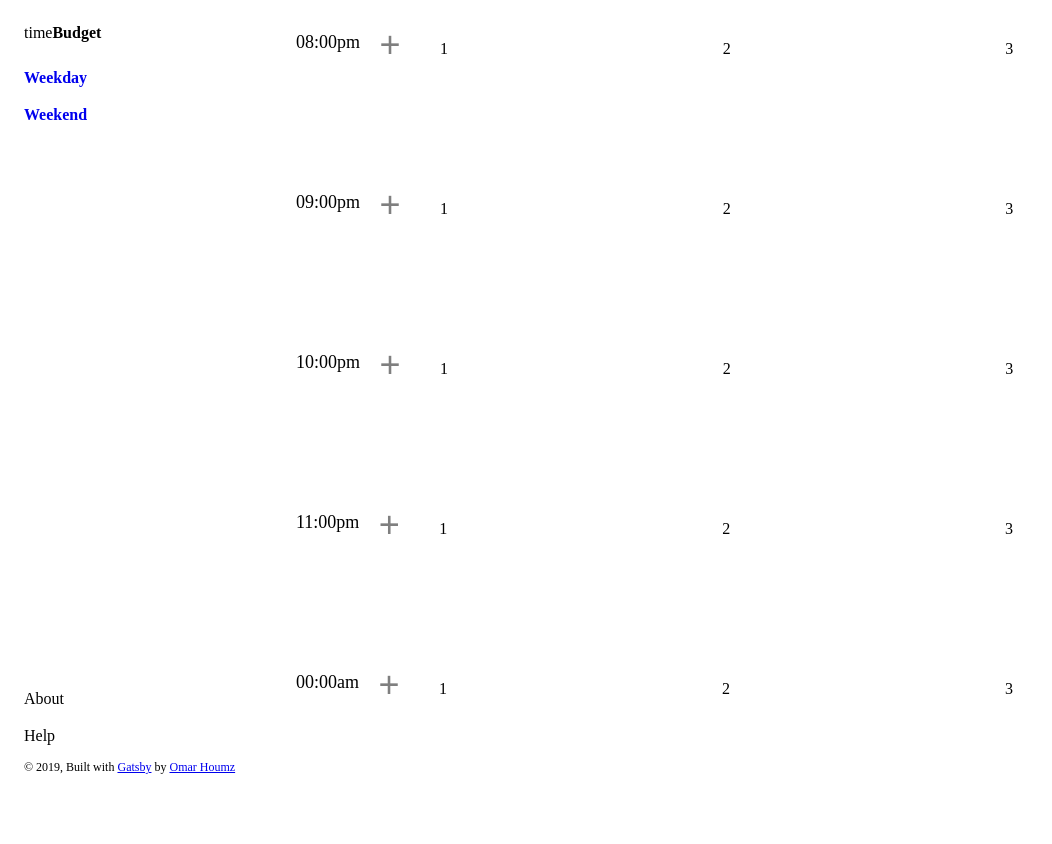
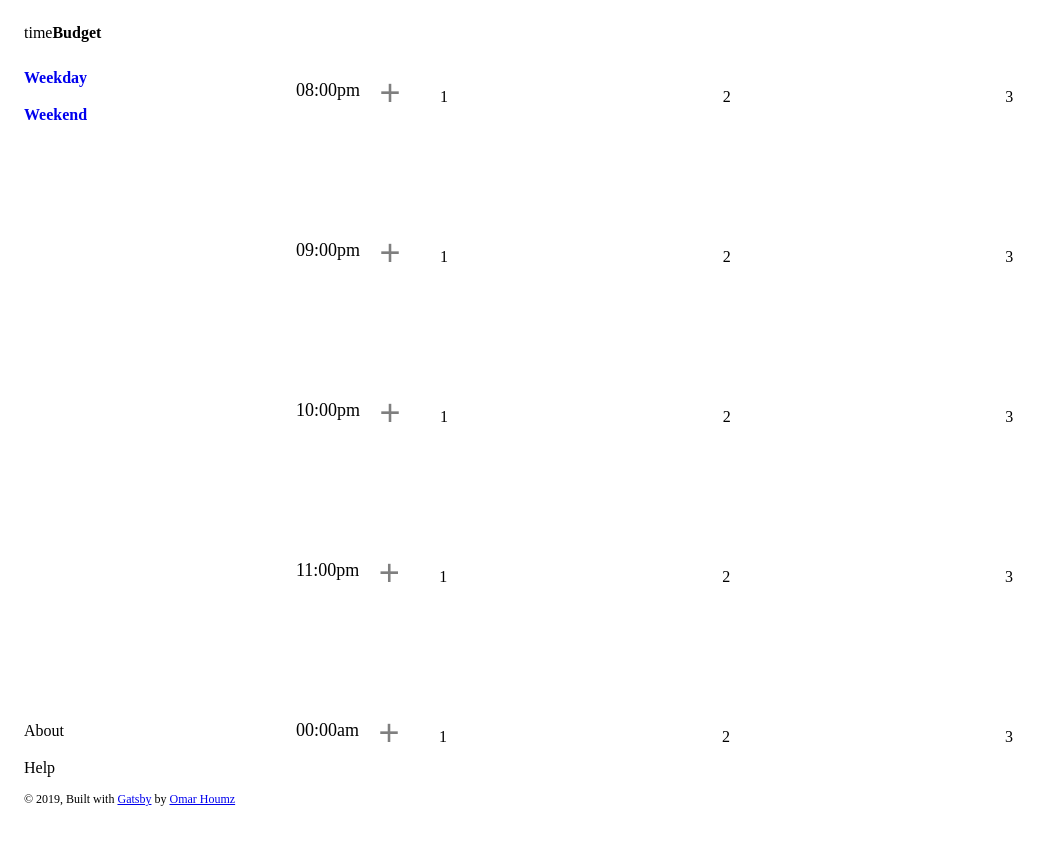
Before and after one commit to omhoumz/time-budget, a Gatsby site: page /app in a window 1280 px wide. Shown: the whole page, without its empty margins (0-1052 px from the left). Before the commit the page ends 816 px from the top, so only its background shows below. Built offline with nearby package versions, Linux system fonts and the light colour scheme; Gatsby itself is replaced by a stand-in of ours.

Commit message:
chore: mobile first styles

```diff
--- a/src/page-contents/app-page/app-page.module.css
+++ b/src/page-contents/app-page/app-page.module.css
@@ -1,10 +1,5 @@
 .main {
-  align-self: stretch;
-
-  display: grid;
-  grid-template-areas: 's c';
-  grid-template-columns: 256px auto;
-  grid-template-rows: 100%;
+  display: block;
 }
 
 .content {
@@ -12,8 +7,16 @@
   padding: 1rem 2rem;
 }
 
-@media (max-width: 767px) {
+@media (min-width: 768px) {
   .main {
-    display: block;
+    align-self: stretch;
+
+    display: grid;
+    grid-template-areas: 's c';
+    grid-template-columns: 256px auto;
+    grid-template-rows: 100%;
+  }
+  .content {
+    padding-block-start: 4rem;
   }
 }
```
